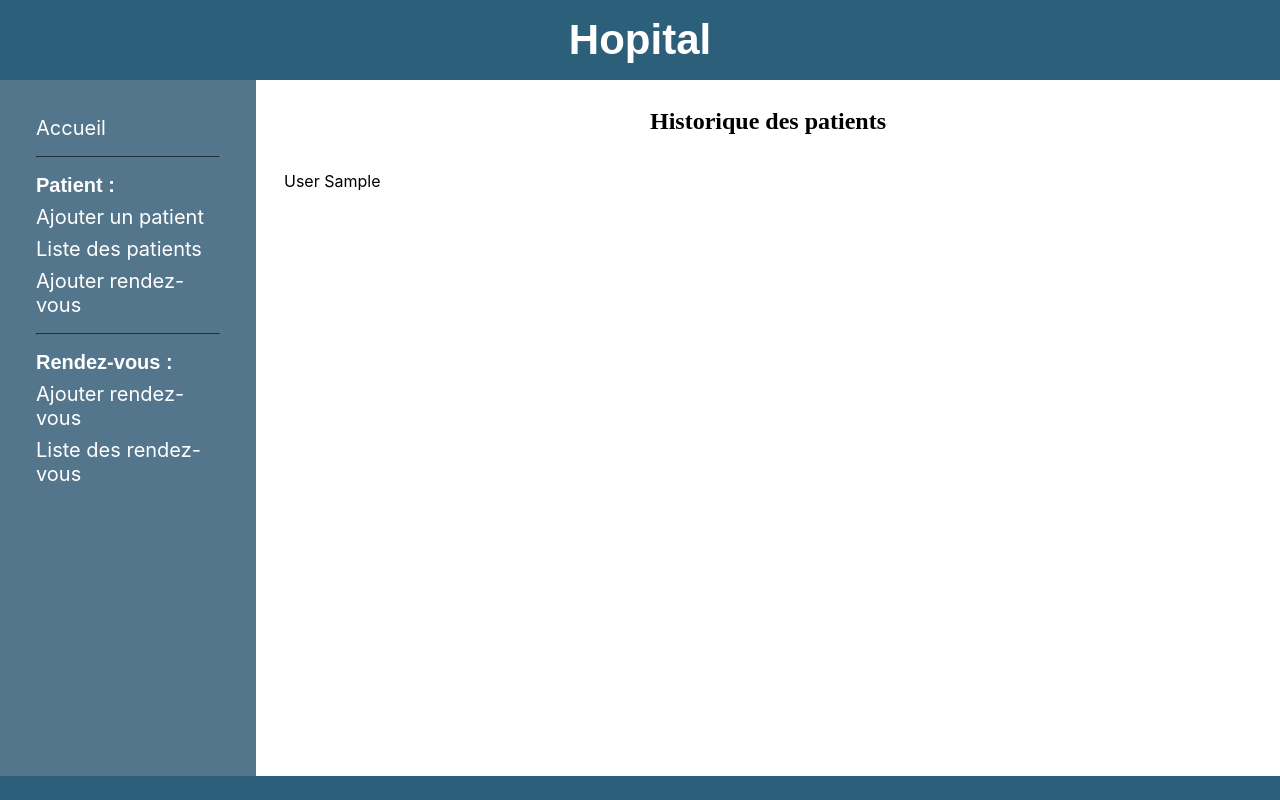
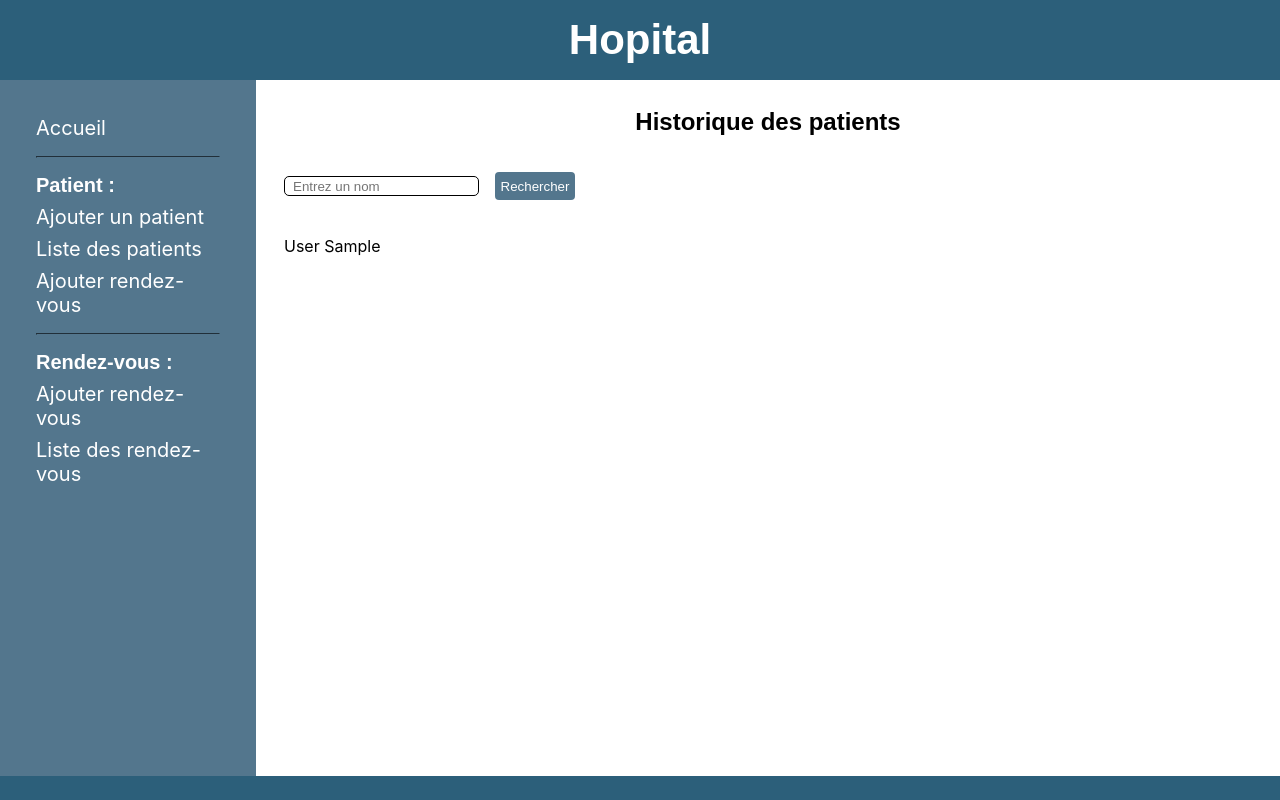
Before and after one commit to Mikat63/vanilla_back_pdo, a PHP site: page /liste_patients.php in a window 1280 px wide. Run offline with PHP 8.4, Linux system fonts and the light colour scheme; tables that the repository leaves empty hold one stand-in row (values such as "Sample post").

Commit message:
UPDATE : css reorder and  padding on forms inputs with a class

```diff
--- a/Exercice-PDO-2/ajout_rendezvous.php
+++ b/Exercice-PDO-2/ajout_rendezvous.php
@@ -34,8 +34,8 @@ $patients = $request->fetchAll();
         <form class="form_container" action="./process/rendezvous.php" method="POST">
             <div>
                 <label for="patient">Patient :</label>
-                <select type="text" name="patient" id="patient" minlength="3" maxlength="50" required>
-                    <option value="">Selectionner un patient</option>
+                <select class=input_form type="text" name="patient" id="patient" minlength="3" maxlength="50" required>
+                    <option>Selectionner un patient</option>
                     <?php
                     foreach ($patients as $patient) { ?>
                         <option value="<?= htmlspecialchars($patient['id']) ?>"><?= htmlspecialchars($patient['lastname']) . " " . htmlspecialchars($patient['firstname']) ?></option>
@@ -47,7 +47,7 @@ $patients = $request->fetchAll();
 
             <div>
                 <label for="dateTime">Date et heure:</label>
-                <input type="datetime-local" name="dateTime" id="dateTime" minlength="3" maxlength="50" placeholder="Entrez un prénom" required>
+                <input class=input_form type="datetime-local" name="dateTime" id="dateTime" minlength="3" maxlength="50" placeholder="Entrez un prénom" required>
             </div>
 
             <div>
--- a/Exercice-PDO-2/liste_patients.php
+++ b/Exercice-PDO-2/liste_patients.php
@@ -22,6 +22,16 @@ $patients = $request->fetchAll();
         <div class="main_title_container">
             <h2>Historique des patients</h2>
         </div>
+
+        <form class="search_form" action="" method="POST">
+            <input class=input_form name="search_patient" type="text" aria-label="Rechercher un patient" minlength="3" maxlength="30" placeholder="Entrez un nom">
+            <button class="form_button" type="submit">Rechercher</button>
+        </form>
+
+        <div>
+            <?php
+            if ($patients && count($patients) > 0) {
+            ?>
                 <ul>
                     <?php foreach ($patients as $patient): ?>
                         <li>
@@ -31,6 +41,14 @@ $patients = $request->fetchAll();
                         </li>
                     <?php endforeach; ?>
                 </ul>
+            <?php
+            } else {
+            ?>
+                <p>Aucun patient</p>
+            <?php
+            }
+            ?>
+        </div>
     </main>
 </div>
 
--- a/Exercice-PDO-2/patient_rendezvous.php
+++ b/Exercice-PDO-2/patient_rendezvous.php
@@ -63,7 +63,7 @@ include "partials/header.php";
 
                     <div>
                         <label for="dateTime">Date et heure:</label>
-                        <input type="datetime-local" name="dateTime" id="dateTime" minlength="3" maxlength="50" placeholder="Entrez un prénom" required>
+                        <input class=input_form type="datetime-local" name="dateTime" id="dateTime" minlength="3" maxlength="50" placeholder="Entrez un prénom" required>
                     </div>
 
                     <div>
@@ -120,7 +120,9 @@ include "partials/header.php";
         <div class="error_message">
             <p class="red">Rendez-vous introuvable</p>
         </div>
-    <?php} ?>
+    <?php
+                }
+    ?>
 </div>
 
 
--- a/Exercice-PDO-2/style.css
+++ b/Exercice-PDO-2/style.css
@@ -27,6 +27,7 @@ body {
 body {
   display: flex;
   flex-direction: column;
+  font-family: var(--text-font);
 }
 
 header {
@@ -94,6 +95,20 @@ footer {
   flex-direction: column;
   justify-content: center;
   align-items: center;
+}
+
+.search_form {
+  display: flex;
+  flex-direction: row;
+  gap: 16px;
+  align-items: center;
+}
+
+.input_form {
+  height: 20px;
+  border: 1px solid black;
+  border-radius: 5px;
+  padding: 8px;
 }
 
 .form_container {
@@ -169,6 +184,14 @@ footer {
   gap: 8px;
 }
 
+.message_no_content {
+  display: flex;
+  flex-direction: row;
+  justify-content: center;
+  font-size: var(--font-size-a);
+  font-weight: bold;
+}
+
 /* nav elements */
 nav {
   display: flex;
@@ -182,8 +205,14 @@ nav {
 }
 
 /* title elements */
+
+h1,
+h2,
+h3 {
+  font-family: var(--title-font);
+}
+
 h1 {
-  font-family: var(--title-font);
   font-size: var(--font-size-title);
 }
 
@@ -229,7 +258,7 @@ span {
   border-radius: 4px;
   background: var(--secondary-background-color);
   color: var(--font-color-white);
-  width: 72px;
+  width: 80px;
   height: 28px;
 }
 
@@ -239,7 +268,7 @@ span {
   border-radius: 4px;
   background: var(--button_delete_red);
   color: var(--font-color-white);
-  width: 72px;
+  width: 80px;
   height: 28px;
 }
 
```
Also changed, not shown: Exercice-PDO-2/ajout_patient.php (+12 -6 lines), Exercice-PDO-2/liste_rendezvous.php (+15 -0 lines), Exercice-PDO-2/process/patient.php (+15 -0 lines), Exercice-PDO-2/process/update_patient.php (+15 -0 lines), Exercice-PDO-2/profil_patient.php (+11 -5 lines). Lines whose indentation alone changed are shown as unchanged.
